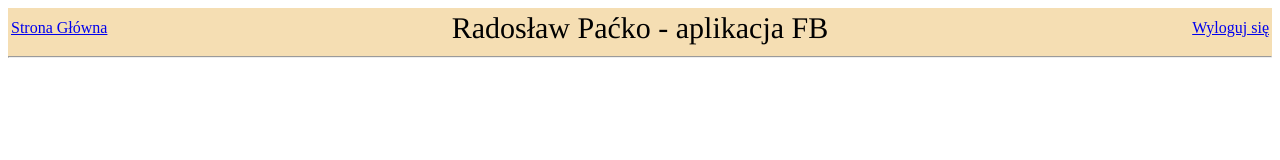
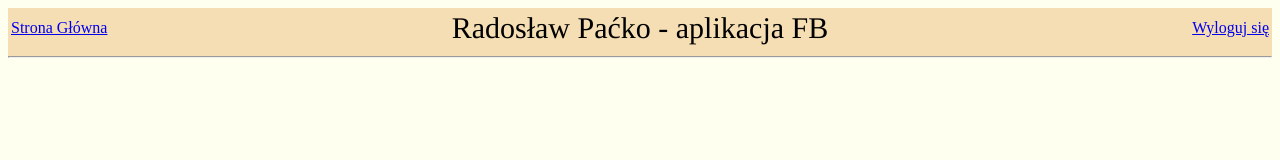
Before and after one commit to packoradoslaw/packoradoslaw.github.io, a plain HTML site: page index.html in a window 1280 px wide. Drawn offline with Linux system fonts and the light colour scheme.

Commit message:
Update index.html

```diff
--- a/index.html
+++ b/index.html
@@ -7,7 +7,7 @@
 	<link href="https://fonts.googleapis.com/css?family=Tinos" rel="stylesheet">
 	<script src="fb.js" ></script>
 </head>
-<body>
+<body style="background-color: #FFFFF0">
 	<div id="gora" style="background-color: #F5DEB3">
 		<table style="width:100%; margin:auto">
 		<tr>
```
